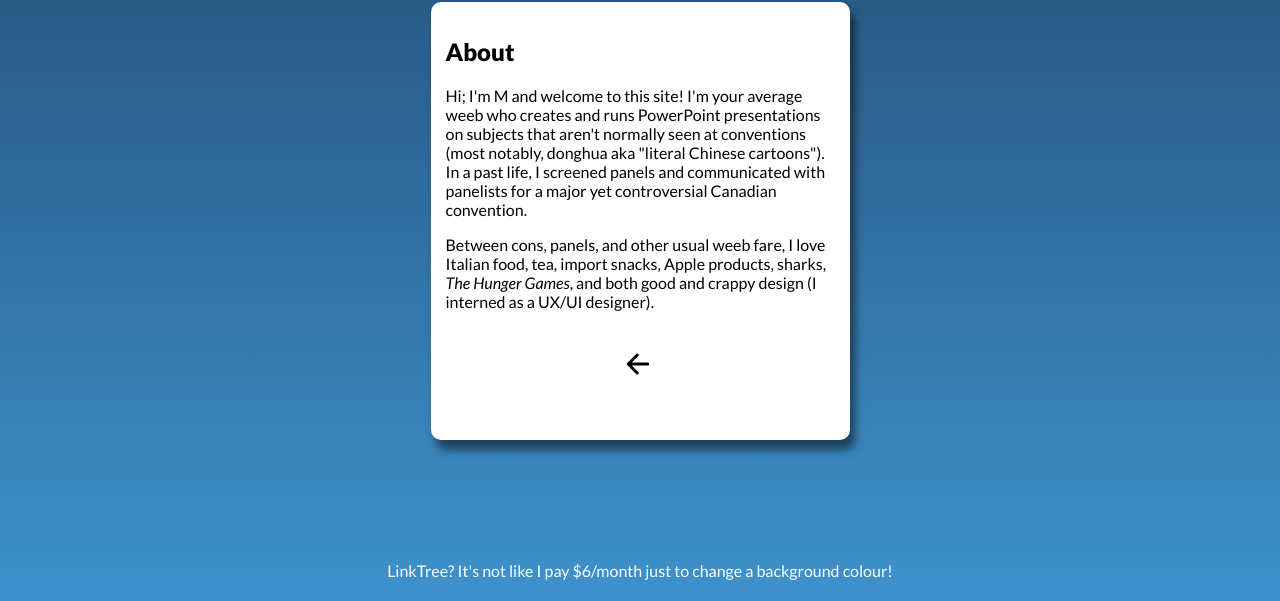
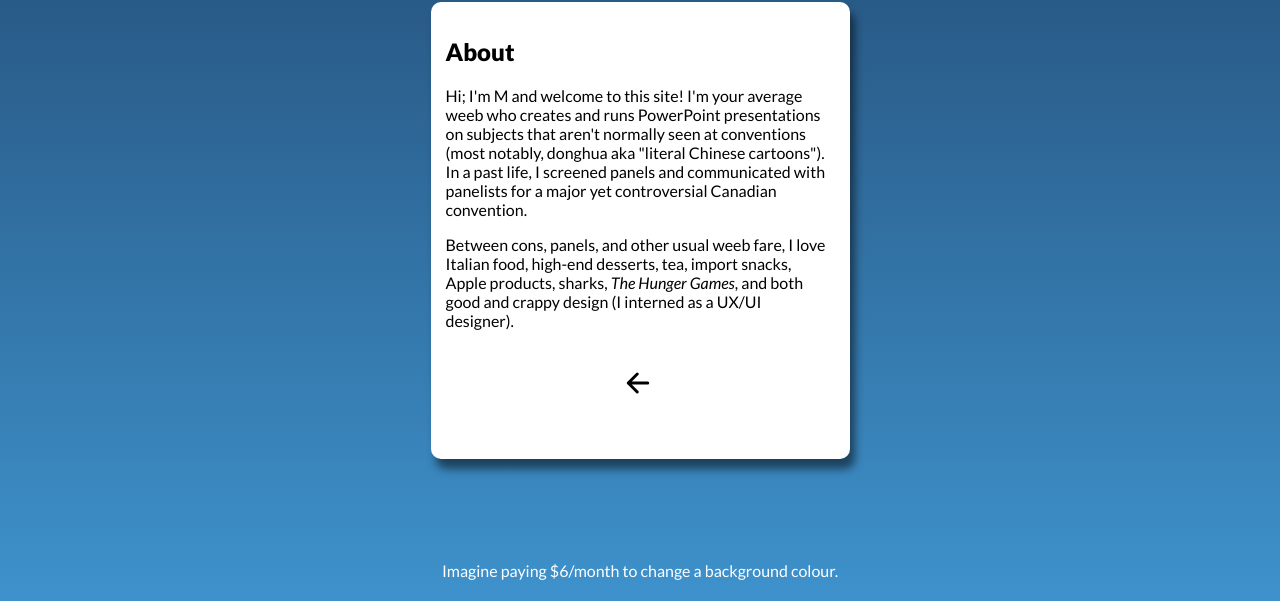
Before and after one commit to mishieru/mishieru.github.io, a plain HTML site: page about/index.html in a window 1280 px wide. Shown: the part 199-800 px from the top of the page. Drawn offline with nearby package versions, Linux system fonts and the light colour scheme.

Commit message:
Update index.html

```diff
--- a/about/index.html
+++ b/about/index.html
@@ -28,7 +28,7 @@
 
        <p>Hi; I'm M and welcome to this site! I'm your average weeb who creates and runs PowerPoint presentations on subjects that aren't normally seen at conventions (most notably, donghua aka "literal Chinese cartoons"). In a past life, I screened panels and communicated with panelists for a <span title="Anirevo in Vancouver, BC">major yet controversial Canadian convention</span>.</p>
 
-<p>Between cons, panels, and other usual weeb fare, I love Italian food, tea, import snacks, Apple products, sharks, <i>The Hunger Games</i>, and both good and crappy design (I interned as a UX/UI designer).</p>
+<p>Between cons, panels, and other usual weeb fare, I love Italian food, high-end desserts, tea, import snacks, Apple products, sharks, <i>The Hunger Games</i>, and both good and crappy design (I interned as a UX/UI designer).</p>
 
        <div id ="back"><a href="http://mishieruchan.com"><ion-icon style="font-size: 32px; margin-bottom: 0" name="arrow-back-outline"></ion-icon></a></div>
    </div>
@@ -36,5 +36,5 @@
 
 </body>
 
-<footer>LinkTree? It's not like I pay $6/month just to change a background colour!</footer>
+<footer>Imagine paying $6/month to change a background colour.</footer>
 </html>
```
